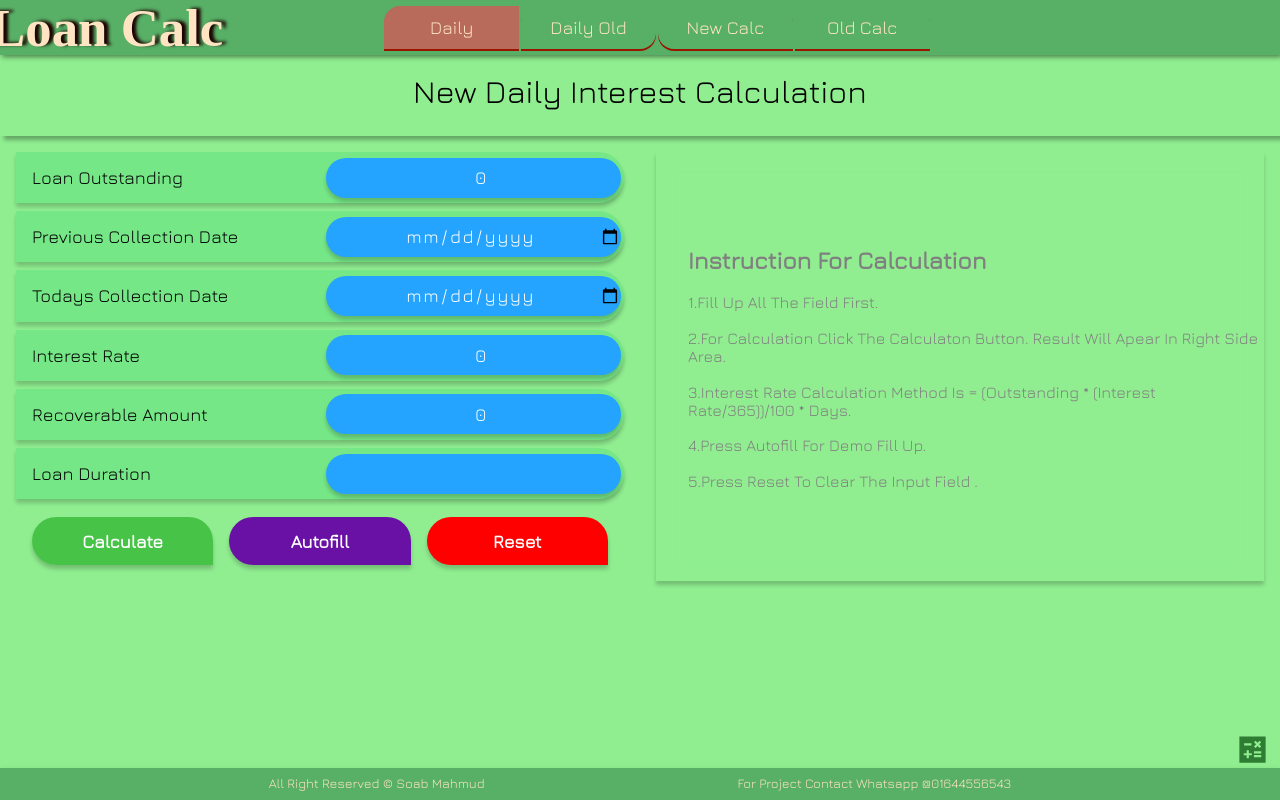
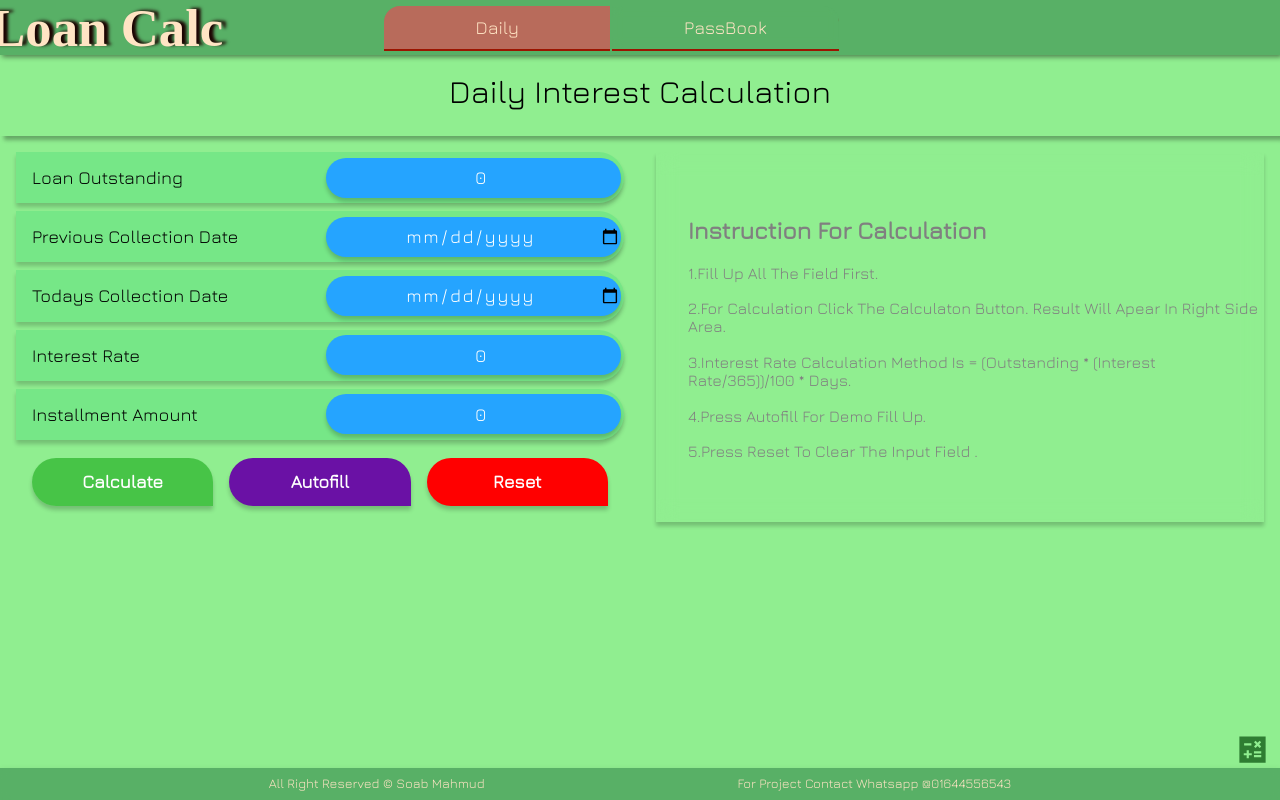
Before and after one commit to Soab42/loancalcweb, a React (Create React App) app: page / in a window 1280 px wide. Built offline with nearby package versions, Linux system fonts and the light colour scheme; a web font is replaced by a local one.

Commit message:
update 2.0

```diff
--- a/src/components/Layout.js
+++ b/src/components/Layout.js
@@ -2,8 +2,11 @@ import React from "react";
 import Footer from "./Footer";
 import Nav from "./Nav";
 import classes from "../styles/Layout.module.css";
+// import useClick from "./navsm/useClick";
 import Navsm from "./navsm/Navsm";
 export default function Layout({ children }) {
+  // const { Clicked } = useClick();
+
   return (
     <div className={classes.layout}>
       <nav className={classes.navbar}>
--- a/src/components/Nav.js
+++ b/src/components/Nav.js
@@ -11,17 +11,14 @@ export default function Nav() {
         <NavLink className={classes.link} to="/">
           Daily
         </NavLink>
-        <NavLink className={classes.link} to="/dailyold">
-          Daily Old
-        </NavLink>
-        <NavLink className={classes.link} to="/new">
-          new calc
-        </NavLink>
+
+        {/* <NavLink className={classes.link} to="/new">
+          calc
+        </NavLink> */}
         <NavLink className={classes.link} to="/old">
-          old calc
+          PassBook
         </NavLink>
       </nav>
-      <user></user>
     </div>
   );
 }
--- a/src/components/navsm/Burger.js
+++ b/src/components/navsm/Burger.js
@@ -1,7 +1,8 @@
 import React, { useState } from "react";
+// import { Link } from "react-router-dom";
 
-export default function Burger() {
-  const [click, setClick] = useState(false);
+export default function Burger({ click2 }) {
+  const [click, setClick] = useState(click2);
   console.log(click);
   return (
     <div
--- a/src/components/navsm/Menu.js
+++ /dev/null
@@ -1,23 +0,0 @@
-import React from "react";
-import { Link } from "react-router-dom";
-export default function Menu(props) {
-  return (
-    <div className="menu" {...props}>
-      <Link className="link" to="/" end>
-        Daily
-      </Link>
-      <Link className="link" to="/dailyold">
-        Daily Old
-      </Link>
-      <Link className="link" to="/new">
-        New Calculation
-      </Link>
-      <Link className="link" to="/old">
-        Old Calculation
-      </Link>
-      <Link className="link" to="/contact">
-        Others
-      </Link>
-    </div>
-  );
-}
--- a/src/components/navsm/Navsm.js
+++ b/src/components/navsm/Navsm.js
@@ -1,7 +1,8 @@
+// import { blue } from "@mui/material/colors";
 import React from "react";
 import { Link } from "react-router-dom";
-import Burger from "./Burger";
-import Menu from "./Menu";
+// import Burger from "./Burger";
+// import Menu from "./Menu";
 import "./nav.css";
 import useClick from "./useClick";
 
@@ -18,12 +19,68 @@ export default function Nav() {
       </div>
       <div className="menubtn">
         <div onClick={Clicked}>
-          <Burger />
+          {/* <Burger click2={click} /> */}
+          <div className="burger" onClick={Clicked}>
+            <div
+              style={
+                !click
+                  ? null
+                  : {
+                      rotate: "135deg",
+                      backgroundColor: "red",
+                      translate: "0px 10px",
+                      borderRadius: "10px",
+                    }
+              }
+              className="burger-bar"
+            ></div>
+            <div
+              style={!click ? null : { scale: "0" }}
+              className="burger-bar"
+            ></div>
+            <div
+              style={
+                !click
+                  ? null
+                  : {
+                      backgroundColor: "red",
+                      rotate: "-132deg",
+                      translate: "1px -6px",
+                      borderRadius: "10px",
+                    }
+              }
+              className="burger-bar"
+            ></div>
+          </div>
         </div>
       </div>
 
-      <div>
-        <Menu style={!click ? { translate: "120% 0" } : { translate: "0 0" }} />
+      <div style={{}}>
+        <div
+          className="menu"
+          style={
+            !click
+              ? {
+                  translate: "-120% 0%",
+                  width: 0,
+                  overflow: "hidden",
+                  scale: 1.5,
+                  backgroundColor: "black",
+                }
+              : { translate: "0 0" }
+          }
+        >
+          <Link className="link" to="/" onClick={Clicked} end>
+            Daily
+          </Link>
+
+          {/* <Link className="link" to="/new">
+        Calculation
+      </Link> */}
+          <Link className="link" to="/old" onClick={Clicked}>
+            PassBook
+          </Link>
+        </div>
       </div>
     </div>
   );
--- a/src/components/navsm/nav.css
+++ b/src/components/navsm/nav.css
@@ -64,7 +64,8 @@
   font-size: large;
   border-bottom: 1px solid;
   transition: 100ms;
-  backdrop-filter: blur(5px);
+  background: rgba(95, 246, 165, 0.8);
+  /* backdrop-filter: blur(5px); */
   padding: 0.5rem;
   /* translate: 100%; */
   letter-spacing: 0.2rem;
@@ -73,9 +74,10 @@
   /* animation: linkanim 1s forwards; */
 }
 .link:hover {
-  background-color: rgba(255, 255, 255, 0.236);
+  background-color: rgba(9, 238, 13, 0.395);
   transition: 100ms;
   backdrop-filter: blur(5px);
+  /* background: rgba(255, 99, 71, 0.52); */
   border-radius: 10px;
   scale: 1.1;
   /* animation: menuanim 100ms linear; */
--- a/src/page/daily/Daily.js
+++ b/src/page/daily/Daily.js
@@ -75,7 +75,7 @@ export default function Daily() {
   return (
     <div>
       <div className={classes.title}>
-        <p>New Daily Interest Calculation</p>
+        <p> Daily Interest Calculation</p>
       </div>
       <div className={classes.frame}>
         <div className={classes.form}>
@@ -120,7 +120,7 @@ export default function Daily() {
           </label>
 
           <label className={classes.label}>
-            Recoverable Amount
+            Installment Amount
             <input
               className={classes.input}
               value={recoverable}
@@ -129,15 +129,6 @@ export default function Daily() {
             ></input>
           </label>
 
-          <label className={classes.label}>
-            Loan Duration
-            <input
-              className={classes.input}
-              type="number"
-              value={duration}
-              onChange={(e) => setDuration(Number(e.target.value))}
-            ></input>
-          </label>
           <div className={classes.btngrp}>
             <button
               className={classes.btn}
@@ -218,7 +209,7 @@ export default function Daily() {
                   />
                 </label>
                 <label className={classes.label}>
-                  Recoverable
+                  Installment Amount
                   <input
                     className={classes.input}
                     disabled
--- a/src/page/new/Newcalc.js
+++ b/src/page/new/Newcalc.js
@@ -28,7 +28,7 @@ export default function Newcalc() {
     setDuration(0);
     setRecoverable(0);
     setopeningOutstanding(0);
-    setDuration(12);
+    // setDuration(12);
     setData([]);
   };
 
--- a/src/page/old/Oldcalc.js
+++ b/src/page/old/Oldcalc.js
@@ -24,30 +24,31 @@ export default function Oldcalc() {
     setopeningOutstanding(100000);
   };
   const resethandle = () => {
+    setInterestrate(0);
     setDuration(0);
-    setInterestrate(0);
     setRecoverable(0);
     setopeningOutstanding(0);
+    // setDuration(12);
     setData([]);
   };
 
   return (
     <div className={classes.main}>
-      <div className={classes.header}>Old Calculation PassBook</div>
+      <div className={classes.header}>Manual Calculation PassBook</div>
       <div className={classes.table}>
         <div>
           <div className={classes.tableheader}>
             <div className={classes.inputheadertop}>Disburse Date</div>
             <div className={classes.inputheadertop}>interest Rate</div>
             <div className={classes.inputheadertop}>Loan Duration</div>
-            <div className={classes.inputheadertop}>recoverable amount</div>
+            <div className={classes.inputheadertop}>Installment amount</div>
             <div className={classes.inputheadertop}>Opening Outstanding</div>
           </div>
           <div className={classes.tableheader}>
             <input
               className={classes.inputheadertopinput}
               type="date"
-              style={{ height: "30px", fontFamily: "jura" }}
+              style={{ height: "30px", fontFamily: "Jura" }}
               value={date}
               onChange={(e) => setDate(e.target.value)}
             />
@@ -86,7 +87,7 @@ export default function Oldcalc() {
             <thead className={classes.contenttableheader}>
               <tr className={classes.tablecontent}>#</tr>
               <tr className={classes.tablecontent}>collection date</tr>
-              <tr className={classes.tablecontent}>recoverable amount</tr>
+              <tr className={classes.tablecontent}>Installment amount</tr>
               <tr className={classes.tablecontent}>day</tr>
               <tr className={classes.tablecontent}>principle</tr>
               <tr className={classes.tablecontent}>service charge</tr>
@@ -98,10 +99,11 @@ export default function Oldcalc() {
                 <Monthly
                   sl={Number(0)}
                   date={x.date}
+                  interestrate={x.interestrate}
                   duration={Number(x.duration)}
-                  interestrate={x.interestrate}
                   recoverable={x.recoverable}
                   openingoutstanding={x.openingoutstanding}
+                  total={0}
                 />
               </div>
             ))}
--- a/src/styles/Layout.module.css
+++ b/src/styles/Layout.module.css
@@ -76,7 +76,7 @@
   column-gap: 0.1rem;
   padding-top: 0.4rem;
   padding-bottom: 0.4rem;
-  grid-template-columns: repeat(5, 1fr);
+  grid-template-columns: repeat(3, 1fr);
 }
 .link {
   display: grid;
@@ -93,16 +93,10 @@
   border-top-left-radius: 1rem;
 }
 .link:nth-child(2) {
-  border-bottom-right-radius: 1rem;
-  border-top-left-radius: 1rem;
+  border-top-right-radius: 1rem;
+  /* border-top-left-radius: 1rem; */
 }
-.link:nth-child(3) {
-  border-bottom-left-radius: 1rem;
-  border-top-right-radius: 1rem;
-}
-.link:nth-child(4) {
-  border-top-right-radius: 1rem;
-}
+
 .link:hover {
   background-color: rgba(22, 233, 57, 0.574);
   box-shadow: 0px 02px 10px 0px rgb(12, 76, 180);
@@ -110,6 +104,10 @@
   transition: 1s;
 }
 @media (max-width: 500px) {
+  .main {
+    margin-top: 9vh;
+    height: 90vh;
+  }
   .navbar {
     height: 8vh;
     background: transparent;
@@ -120,6 +118,7 @@
     height: 4rem;
     backdrop-filter: blur(5px);
     position: static;
+    margin-top: 1rem;
   }
   .footercontent {
     font-size: medium;
--- a/src/styles/Navsm.module.css
+++ b/src/styles/Navsm.module.css
@@ -30,7 +30,8 @@
   justify-content: center;
   color: bisque;
   transition: 1s;
-  backdrop-filter: blur(5px);
+  background: #000;
+  /* backdrop-filter: blur(5px); */
   font-family: Jura;
   font-size: large;
   box-shadow: 0px 02px 0px 0px rgba(155, 20, 0, 1);
```
Also changed, not shown: src/page/old/Monthly.js (+32 -12 lines).
